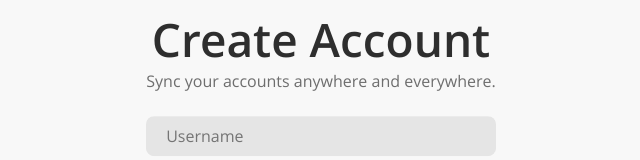
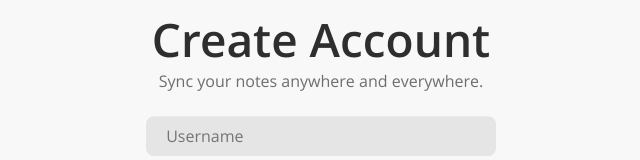
Before and after one commit to mtchdev/Nota, an Angular app in the folder nota/: page /#/ in a window 1280 px wide. Both pictures are taken after a click on the button "Get Started". Shown: the part 129-289 px from the top of the page, without its empty margins (319-959 px from the left). Built offline with nearby package versions, Linux system fonts and the light colour scheme.

Commit message:
More rebrand

```diff
--- a/nota/src/app/components/auth/register/register.component.html
+++ b/nota/src/app/components/auth/register/register.component.html
@@ -1,6 +1,6 @@
 <div class="container container--is-center auth__container">
     <h1 class="auth__title">Create Account</h1>
-    <p><span>Sync your accounts anywhere and everywhere.</span></p>
+    <p><span>Sync your notes anywhere and everywhere.</span></p>
 
     <div class="form form--is-column">
         <div class="form__item">
```
